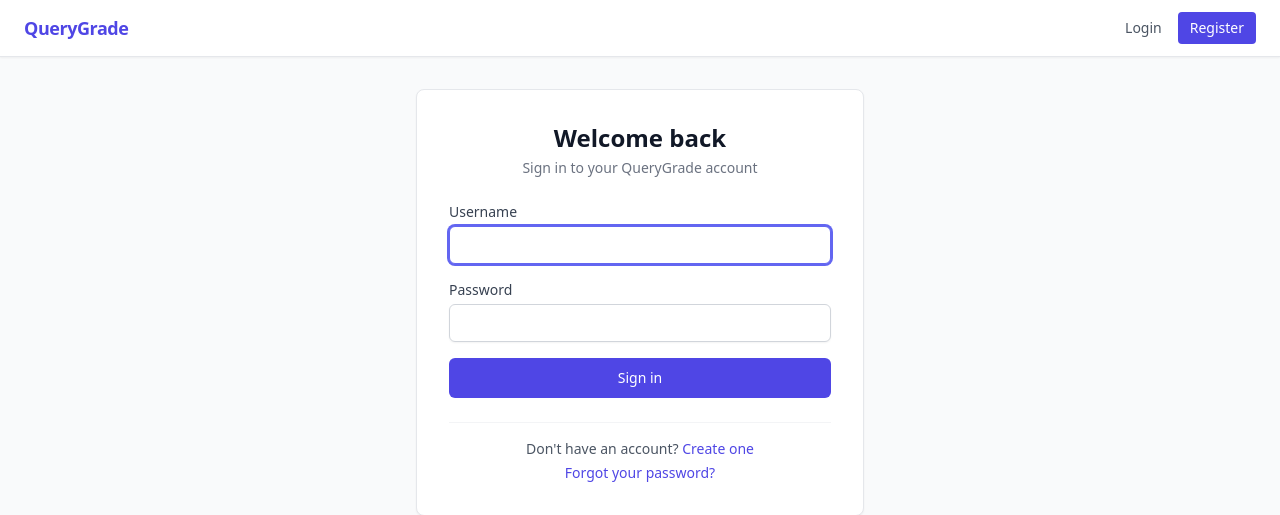
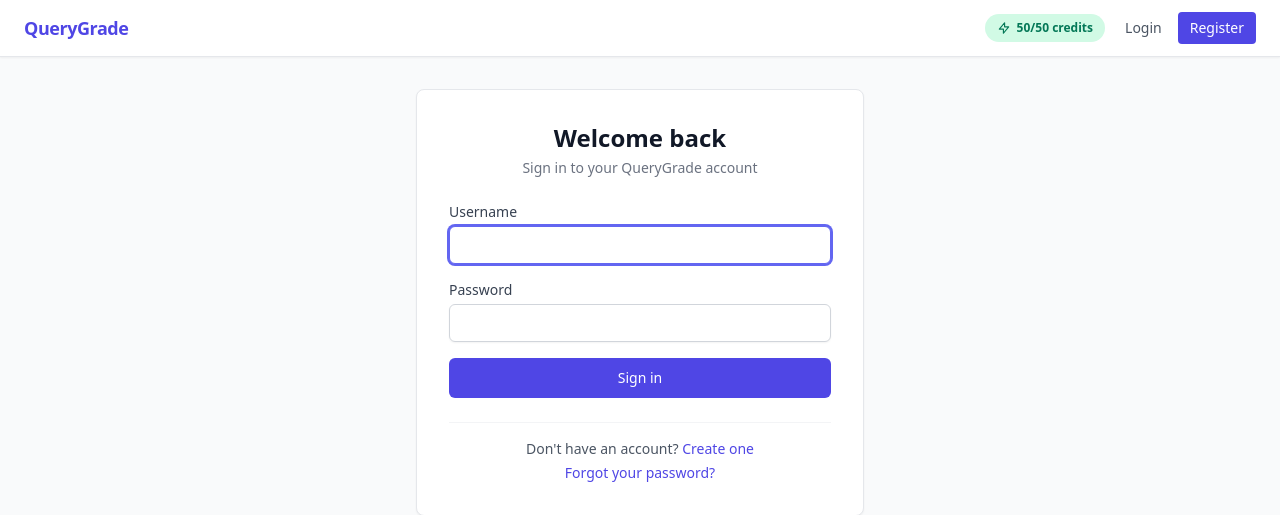
Before and after one commit to ringo380/QueryGrade, a Django app: page /login/?next=/account/ in a window 1280 px wide. Shown: the top 515 px of the page. Run offline with Django 5.2, Linux system fonts and the light colour scheme; parts of the project's set-up code (start-up, migrations or seed data) failed here and were passed over; some libraries are stand-ins or nearby versions.

Commit message:
feat(anon-trial): raise cap to 50 and add navbar credits indicator
Bumps the anonymous trial cap from 3 to 50 free queries per session and
surfaces remaining credits in the navbar via a Tailwind pill (green > 5,
amber 1-5, red 0). Adds an anon_trial context processor so the indicator
renders globally without per-view plumbing. Authenticated users see no
change.

```diff
--- a/analyzer/context_processors.py
+++ b/analyzer/context_processors.py
@@ -23,3 +23,27 @@ def ga4_settings(request):
                 ctx["gtag_params"] = params
 
     return ctx
+
+
+def anon_trial(request):
+    """Expose anonymous trial state (cap/count/remaining) for the navbar credits indicator.
+
+    Returns empty dict for authenticated users so the indicator renders only for anon visitors.
+    """
+    user = getattr(request, "user", None)
+    if user is not None and user.is_authenticated:
+        return {}
+    if getattr(request, "session", None) is None:
+        return {}
+
+    from analyzer.views.utils import anon_trial_state
+
+    try:
+        cap, count, remaining = anon_trial_state(request)
+    except Exception:
+        return {}
+    return {
+        "anon_trial_cap": cap,
+        "anon_trial_count": count,
+        "anon_trial_remaining": remaining,
+    }
--- a/analyzer/templates/analyzer/base.html
+++ b/analyzer/templates/analyzer/base.html
@@ -92,6 +92,16 @@
               </div>
             </div>
           {% else %}
+            {% if anon_trial_cap %}
+            <span class="hidden sm:inline-flex items-center gap-1.5 px-3 py-1.5 rounded-full text-xs font-semibold mr-1
+                         {% if anon_trial_remaining == 0 %}bg-red-100 text-red-700
+                         {% elif anon_trial_remaining <= 5 %}bg-amber-100 text-amber-700
+                         {% else %}bg-emerald-100 text-emerald-700{% endif %}"
+                  title="Free queries remaining this session. Sign up for unlimited.">
+              <svg class="w-3.5 h-3.5" fill="none" stroke="currentColor" viewBox="0 0 24 24" aria-hidden="true"><path stroke-linecap="round" stroke-linejoin="round" stroke-width="2" d="M13 10V3L4 14h7v7l9-11h-7z"/></svg>
+              {{ anon_trial_remaining }}/{{ anon_trial_cap }} credits
+            </span>
+            {% endif %}
             <a href="{% url 'login' %}" data-nav="login" class="px-3 py-1.5 rounded text-sm font-medium text-gray-600 hover:text-gray-900 hover:bg-gray-100">Login</a>
             <a href="{% url 'register' %}" data-nav="register" class="px-3 py-1.5 rounded text-sm font-medium bg-indigo-600 text-white hover:bg-indigo-700">Register</a>
           {% endif %}
--- a/analyzer/views/constants.py
+++ b/analyzer/views/constants.py
@@ -23,7 +23,7 @@ REGISTER_RATE_LIMIT = "3/h"
 ANON_QUERY_RATE_LIMIT = "5/m"
 
 # Anonymous trial
-ANON_TRIAL_CAP = 3
+ANON_TRIAL_CAP = 50
 ANON_ANALYSIS_SESSION_KEY = "anon_analysis_ids"
 ANON_TRIAL_COUNT_KEY = "anon_trial_count"
 ANON_ANALYSIS_HISTORY_LIMIT = 10
--- a/querygrade/settings.py
+++ b/querygrade/settings.py
@@ -65,6 +65,7 @@ TEMPLATES = [
                 "django.contrib.auth.context_processors.auth",
                 "django.contrib.messages.context_processors.messages",
                 "analyzer.context_processors.ga4_settings",
+                "analyzer.context_processors.anon_trial",
             ],
         },
     },
@@ -440,7 +441,7 @@ RATELIMIT_ENABLE = os.environ.get("RATELIMIT_ENABLE", "False").lower() in (
 RATELIMIT_USE_CACHE = "default"
 
 # Anonymous trial: per-session cap on free query grades for unauthenticated visitors
-ANON_TRIAL_CAP = int(os.environ.get("ANON_TRIAL_CAP", "3"))
+ANON_TRIAL_CAP = int(os.environ.get("ANON_TRIAL_CAP", "50"))
 
 # File Upload Security
 FILE_UPLOAD_MAX_MEMORY_SIZE = 10 * 1024 * 1024  # 10MB
```
